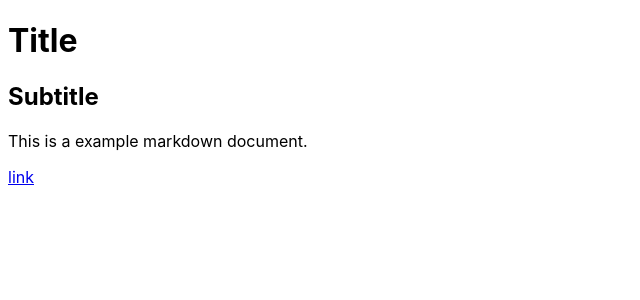
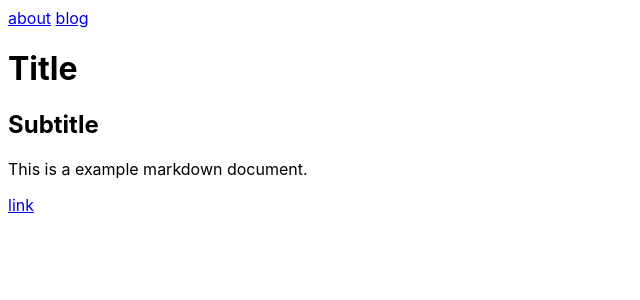
Before and after one commit to johnsonsu/johnsonsu.github.io, a Next.js app: page /post/example in a window 1280 px wide. Shown: the top 300 px of the page, without its empty margins (0-640 px from the left). Built offline with nearby package versions, Linux system fonts and the light colour scheme; no server answers.

Commit message:
Add Nav to blog and post page

```diff
--- a/pages/post/[id].js
+++ b/pages/post/[id].js
@@ -2,9 +2,17 @@ import PropTypes from "prop-types";
 import fs from "fs";
 import marked from "marked";
 
+import Nav from "../nav";
+
 function Post({ post }) {
   const markdown = { __html: marked(post) };
-  return <div dangerouslySetInnerHTML={markdown}></div>;
+
+  return (
+    <>
+      <Nav />
+      <div dangerouslySetInnerHTML={markdown}></div>
+    </>
+  );
 }
 
 export async function getStaticPaths() {
```
Also changed, not shown: pages/blog.js (+7 -0 lines).
